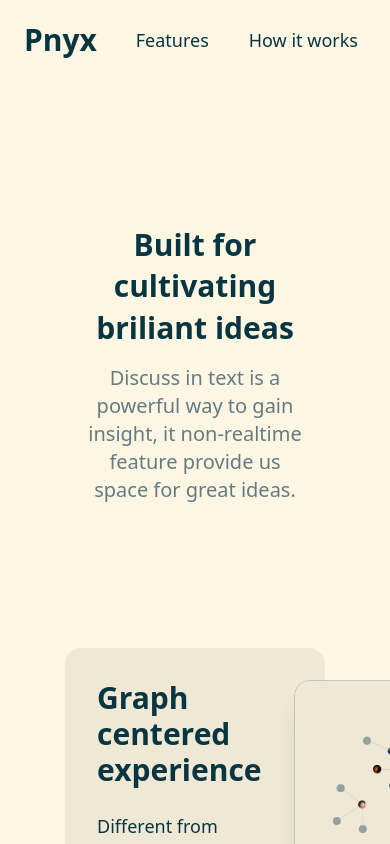
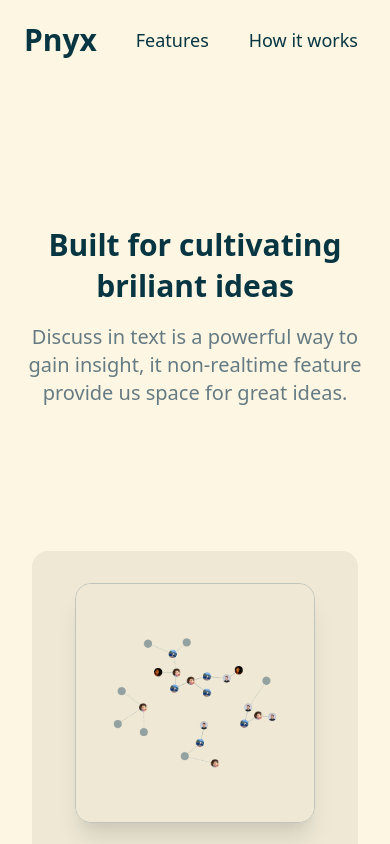
Before and after one commit to EiffelFly/pnyx, a React (Create React App) app: page /features in a window 390 px wide. Built offline with nearby package versions, Linux system fonts and the light colour scheme.

Commit message:
Make FeaturesPage responsive

```diff
--- a/src/components/FeatureBlockImg.tsx
+++ b/src/components/FeatureBlockImg.tsx
@@ -5,7 +5,7 @@ interface Props { }
 export const FeatureBlockImg: React.FC<Props> = ({ children }) => {
   return (
     <div
-      className="rounded-md w-60 h-60 flex-shrink-0"
+      className="rounded-md w-60 h-60 flex-shrink-0 m-auto"
     >
       {children}
     </div>
--- a/src/components/layouts/FeatureBlockLayoutImgLeft.tsx
+++ b/src/components/layouts/FeatureBlockLayoutImgLeft.tsx
@@ -10,7 +10,7 @@ interface Props {
 export const FeatureBlockLayoutImgLeft: React.FC<Props> = ({ title, content, children }) => {
   return (
     <div
-      className="flex flex-row w-full bg-sd-white p-8 rounded-2xl gap-x-8"
+      className="flex flex-col md:flex-row w-full bg-sd-white p-8 rounded-2xl gap-y-16 md:gap-x-8"
     >
       <FeatureBlockImg>
         {children}
--- a/src/components/layouts/FeatureBlockLayoutImgRight.tsx
+++ b/src/components/layouts/FeatureBlockLayoutImgRight.tsx
@@ -10,15 +10,15 @@ interface Props {
 export const FeatureBlockLayoutImgRight: React.FC<Props> = ({ title, content, children }) => {
   return (
     <div
-      className="flex flex-row w-full bg-sd-white p-8 rounded-2xl gap-x-8"
+      className="flex flex-col md:flex-row-reverse w-full bg-sd-white p-8 rounded-2xl gap-y-16 md:gap-x-8"
     >
+      <FeatureBlockImg>
+        {children}
+      </FeatureBlockImg>
       <FeatureBlockContext
         title={title}
         content={content}
       />
-      <FeatureBlockImg>
-        {children}
-      </FeatureBlockImg>
     </div>
   )
 }
--- a/src/pages/FeaturesPage.tsx
+++ b/src/pages/FeaturesPage.tsx
@@ -6,6 +6,7 @@ import { FeaturesHeadline } from "../components/FeaturesHeadline";
 import { FeatureBlocks } from "../components/FeatureBlocks";
 import { PageMidVerticleLine } from "../components/layouts/PageMidVerticleLine";
 import { JoinWaitListActionButton } from "../components/buttons/JoinWaitListActionButton";
+import { Logo } from "../components/Logo";
 
 
 interface Props {}
@@ -16,11 +17,12 @@ export const FeaturesPage: React.FC<Props> = () => {
       className="flex flex-col h-screen w-screen bg-sd-brwhite overflow-y-auto"
     >
       <Navbar />
-      <FeaturesHeadline className="mt-36 w-7/12 mx-auto" />
-      <FeatureBlocks className="mt-36 w-8/12 mx-auto" />
+      <FeaturesHeadline className="mt-36 px-4 md:px-0 md:w-7/12 mx-auto" />
+      <FeatureBlocks className="mt-36 px-8 md:px-0 md:w-8/12 mx-auto" />
       <PageMidVerticleLine className="mt-16 h-80 divide-sd-brgreen divide-x-2" />
       <JoinWaitListActionButton className="mt-16 mx-auto" />
-      <Footer className="mt-72" />
+      <Logo className="mt-36 mx-auto w-20 h-20" />
+      <Footer className="mt-36" />
     </div>
   )
 }
--- a/src/pages/HomePage.tsx
+++ b/src/pages/HomePage.tsx
@@ -19,7 +19,7 @@ export const HomePage: React.FC<Props> = () => {
       className="flex flex-col h-screen w-screen bg-sd-brwhite overflow-y-auto"
     >
       <Navbar />
-      <HomePageHeadline className="mt-36 px-2 w-full md:w-7/12 md:px-0 mx-auto" />
+      <HomePageHeadline className="mt-36 px-4 w-full md:w-7/12 md:px-0 mx-auto" />
       <SeeHowPnyxWorksActionButton3D className="mt-24 mx-auto" />
       <MainHero className="mt-24 px-8 md:w-8/12 md:px-0 mx-auto" />
       <MainCopyWrite className="mt-24 px-8 md:w-6/12 md:px-0 mx-auto" />
--- a/src/pages/HowItWorksPage.tsx
+++ b/src/pages/HowItWorksPage.tsx
@@ -7,6 +7,7 @@ import { HowItWorksBulletPoints } from "../components/HowItWorksBulletPoints";
 import { PageMidVerticleLine } from "../components/layouts/PageMidVerticleLine";
 import { JoinWaitListActionButton } from "../components/buttons/JoinWaitListActionButton";
 import GlanceFeaturesActionButton from "../components/buttons/GlanceFeaturesActionButton";
+import { Logo } from "../components/Logo";
 
 interface Props { }
 
@@ -16,13 +17,14 @@ export const HowItWorksPage: React.FC<Props> = () => {
       className="flex flex-col bg-sd-brwhite w-screen h-screen overflow-y-auto"
     >
       <Navbar />
-      <HowItWorksHeadline className="mt-36 px-2 md:px-0 md:w-7/12 mx-auto" />
+      <HowItWorksHeadline className="mt-36 px-4 md:px-0 md:w-7/12 mx-auto" />
       <MainHero className="mt-24 px-8 md:px-0 md:w-8/12 mx-auto" />
       <HowItWorksBulletPoints className="mt-24 px-8 md:w-6/12 mx-auto" />
       <PageMidVerticleLine className="mt-16 h-80 divide-sd-brgreen divide-x-2" />
       <JoinWaitListActionButton className="mt-16 mx-auto" />
       <GlanceFeaturesActionButton className="mt-8 mx-auto" />
-      <Footer className="mt-72" />
+      <Logo className="mt-36 mx-auto w-20 h-20" />
+      <Footer className="mt-36" />
     </div>
   )
 }
```
